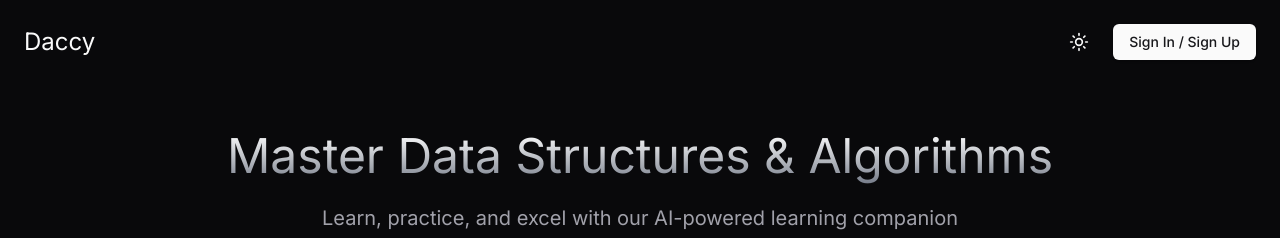
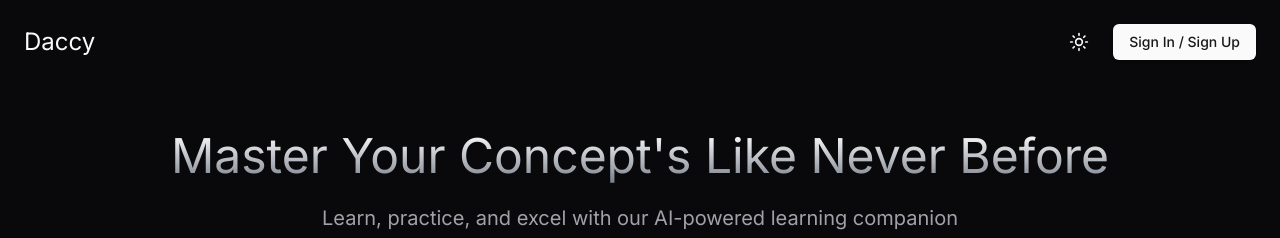
Before and after one commit to RAVEYUS/Daccy, a Next.js app: page / in a window 1280 px wide. Shown: the top 238 px of the page. Built offline with nearby package versions, Linux system fonts and the light colour scheme; no server answers.

Commit message:
refined landind page

```diff
--- a/app/page.tsx
+++ b/app/page.tsx
@@ -45,7 +45,7 @@ export default function LandingPage() {
           animate={{ opacity: 1, y: 0 }}
           transition={{ duration: 0.5 }}
         >
-          Master Data Structures & Algorithms
+         Master Your Concept's Like Never Before
         </motion.h2>
 
         <motion.p
```
